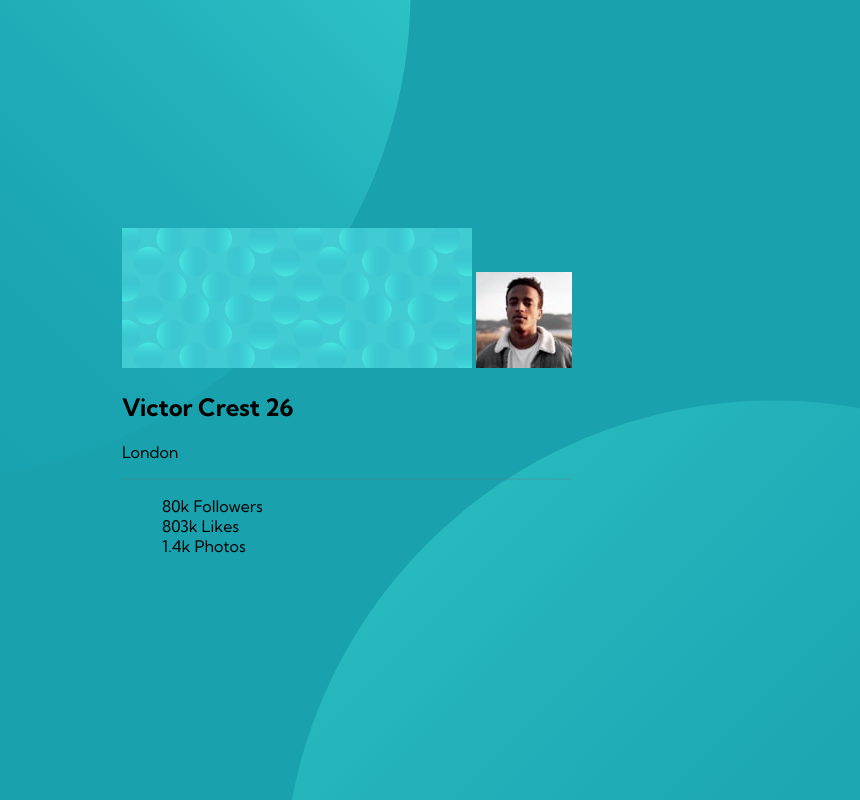
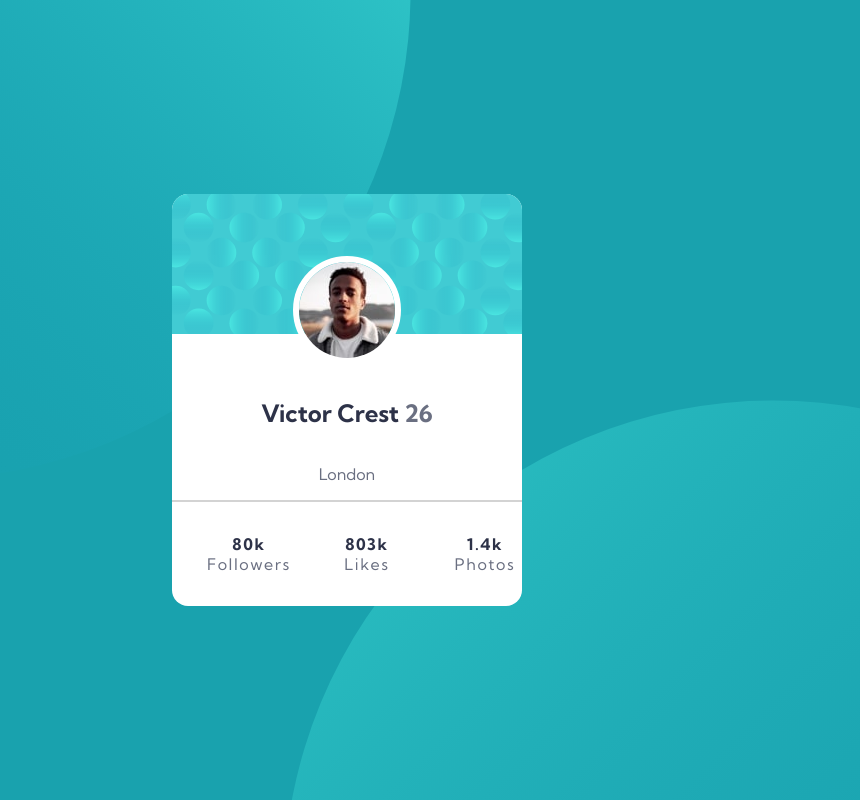
Before and after one commit to yuki6464/Portofoliu, a plain HTML site: page Profile card component/index.html in a window 1280 px wide. Shown: the whole page, without its empty margins (293-1153 px from the left). Drawn offline with Linux system fonts and the light colour scheme.

Commit message:
Update style.css

```diff
--- a/Profile card component/style.css
+++ b/Profile card component/style.css
@@ -1,3 +1,4 @@
+
 * {
     box-sizing: border-box;
 }
@@ -14,68 +15,53 @@ body {
     background-position: right 45vw bottom 40vh, left 45vw top 50vh;
     background-repeat: no-repeat, no-repeat;
 }
-.first-section {
+.container {
+    background-color: #ffff;
     display: flex;
     justify-content: center;
     align-items: center;
     flex-direction: column;
-    background-color: white;
     border-radius: 1rem;
 
-    }
-.big-pattern {
- position: relative;
-border-top-left-radius: 1rem;
-border-top-right-radius: 1rem;
 }
-.image-victor {
+.big-pattern-img {
+    position: relative;
+    border-top-left-radius: 1rem;
+    border-top-right-radius: 1rem;
+    width: 100%;
+}
+.profile-image {
+    border-radius: 50%;
+    border: .4rem solid #ffff;
     position: absolute;
-    border-radius: 50%;
-    top: 33%;
-    border: .3rem solid #ffff;
-    background: #ffff;
+    top: 32%;
 }
-  .personal-info {
-    display: flex;
-    flex-direction: column;
-    align-items: center;
-    }
-
-   .personal-info h1{
-color: hsl(229, 23%, 23%);
-margin-top: 4rem;
-
-   }
-   .personal-info span {
-color: hsl(227, 10%, 46%)
-   }
-.personal-info p {
-color: hsl(227, 10%, 46%)
+.container h1 {
+    margin-top: 4rem;
+    color: hsl(229, 23%, 23%);
+}
+.container span, .container p {
+    color: hsl(227, 10%, 46%);
 }
 .underline {
-   background: rgba(106, 111, 129, 0.2);
-   width: 100%;
-   height: .1rem;
-   margin: auto;
+  height: 0.1rem;
+  background:lightgray;
+  width: 100%;
 }
-
-.card-stats {
-            font-weight: 700;
-            color: hsl(229, 23%, 23%);
-            display: grid;
-            text-align: center;
-            place-items: center;
-            grid-template-columns: repeat(3, 1fr)
+.list {
+    list-style: none;
+    display: grid;
+    grid-template-columns: repeat(3, 70px);
+     gap: 3rem;
+     height: 9vh;
+     font-weight: 700;
+     color:hsl(229, 23%, 23%);
+    letter-spacing: .1rem;
+    text-align: center;
+    place-items: center;
 
 }
- #item1 {
-
-font-size: 0.7rem;
-letter-spacing: 0.2rem;
-color: hsl(227, 10%, 46%);
+.info {
+    color: hsl(227, 10%, 46%);
+    font-weight: 400;
 }
-
-li {
-
-   list-style: none;
- }
```
